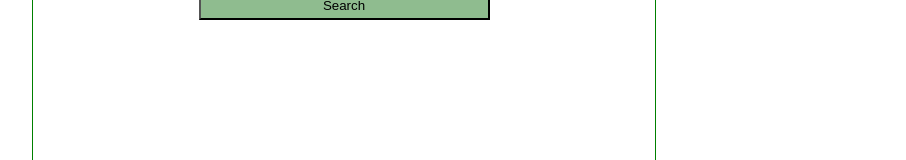
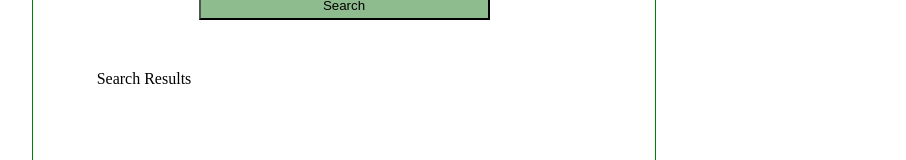
Before and after one commit to prajakta16m/ng-freshprints-assignment, an Angular app: page /home in a window 1280 px wide. Shown: the part 328-488 px from the top of the page, without its empty margins (296-1202 px from the left). Built offline with nearby package versions, Linux system fonts and the light colour scheme.

Commit message:
5 files modified

```diff
--- a/src/app/history/history.component.html
+++ b/src/app/history/history.component.html
@@ -21,7 +21,7 @@
     </div>
   </div>
 
-  <span *ngFor="let user of searchHistory.reverse()">
 
-  </span>
 </div>
+
+<button (click)="clear()">Clear Search History</button>
--- a/src/app/history/history.component.scss
+++ b/src/app/history/history.component.scss
@@ -33,3 +33,12 @@
   }
 
 }
+button {
+  width: 50%;
+  padding: 5px;
+  margin: auto;
+  display: block;
+  margin-top: 50px;
+  background-color: darkseagreen;
+
+}
--- a/src/app/history/history.component.ts
+++ b/src/app/history/history.component.ts
@@ -10,6 +10,12 @@ export class HistoryComponent implements OnInit {
   searchHistory = [];
   constructor() { }
 
+  clear() {
+
+    this.searchHistory = [];
+    localStorage.removeItem('users');
+  }
+
   ngOnInit() {
 
     // Get Data from local storage
--- a/src/app/home/home.component.html
+++ b/src/app/home/home.component.html
@@ -13,7 +13,9 @@
 
   <button (click)="search()">Search</button>
 
+
   <div ng-if="displayUser" class="main">
+    <div class="desc">Search Results</div>
     <app-user-details [data]="displayUser" [grid]=false></app-user-details>
   </div>
 </div>
--- a/src/app/home/home.component.scss
+++ b/src/app/home/home.component.scss
@@ -42,5 +42,10 @@
 
   .main{
     margin-top: 50px;
+
+    .desc{
+      margin: auto;
+      width: 85%;
+    }
   }
 }
```
